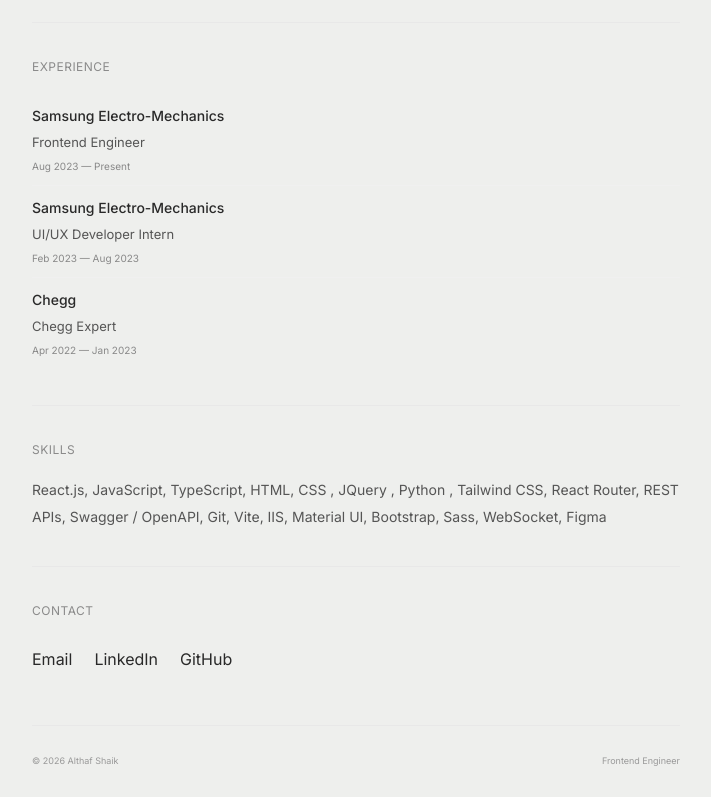
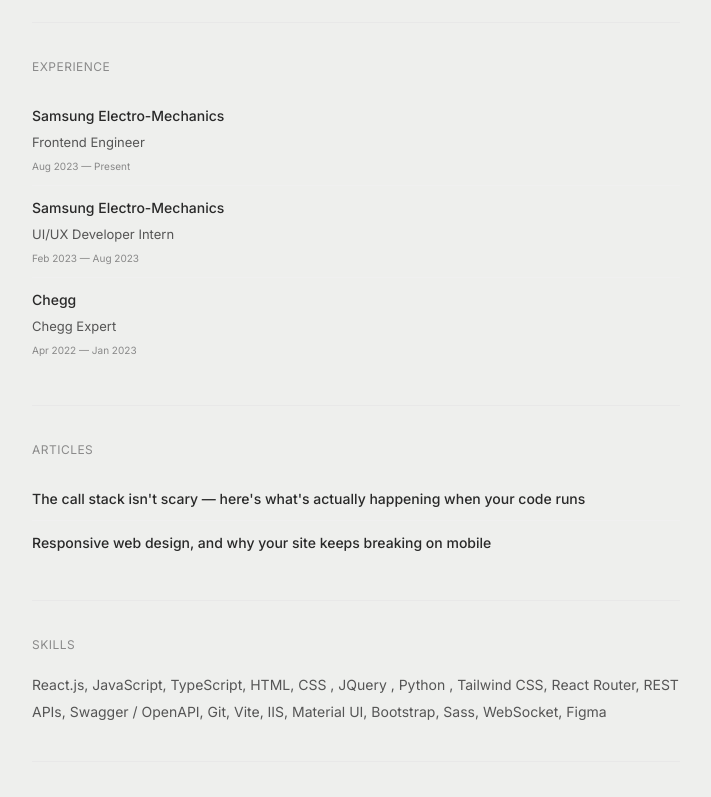
Before and after one commit to uixalthaf/portfolio-minimalism, a React (Vite) app: page / in a window 1280 px wide. Shown: the part 517-1314 px from the top of the page, without its empty margins (284-995 px from the left). Built offline with nearby package versions, Linux system fonts and the light colour scheme.

Commit message:
added articles

```diff
--- a/src/main.jsx
+++ b/src/main.jsx
@@ -8,6 +8,37 @@ const experience = [
   { company: "Samsung Electro-Mechanics", role: "UI/UX Developer Intern", date: "Feb 2023 — Aug 2023" },
   { company: "Chegg", role: "Chegg Expert", date: "Apr 2022 — Jan 2023" }
 ];
+
+const articles = [
+  {
+    title: "The call stack isn't scary — here's what's actually happening when your code runs",
+    url: "https://uixalthaf.github.io/execution-context-theory/"
+  },
+  {
+    title: "Responsive web design, and why your site keeps breaking on mobile",
+    url: "https://uixalthaf.github.io/responsive-design-page/demo_page.html"
+  }
+];
+
+// Shared row used by both Experience and Articles, so the reveal-animation
+// classes and row structure live in one place instead of two copies.
+function Row({ index, href, children }) {
+  const className = `exp row-reveal row-${index + 1} !p-1`;
+  if (href) {
+    return (
+      <a
+        className={className}
+        href={href}
+        target="_blank"
+        rel="noreferrer"
+        style={{ textDecoration: "none" }}
+      >
+        {children}
+      </a>
+    );
+  }
+  return <div className={className}>{children}</div>;
+}
 
 function App(){
  return <div className="page page-load">
@@ -43,14 +74,20 @@ function App(){
    <section id="experience" className="block section-reveal">
     <div className="label">EXPERIENCE</div>
   {experience.map(({ company, role, date }, index) => (
-  <div
-    className={`exp row-reveal row-${index + 1}`}
-    key={`${company}-${role}`}
-  >
+  <Row index={index} key={`${company}-${role}`}>
     <div className="company">{company}</div>
     <div className="role">{role}</div>
     <div className="date">{date}</div>
-  </div>
+  </Row>
+))}
+   </section>
+
+   <section id="articles" className="block section-reveal">
+    <div className="label">ARTICLES</div>
+  {articles.map(({ title, url }, index) => (
+  <Row index={index} href={url} key={title}>
+    <div className="article-title">{title}</div>
+  </Row>
 ))}
    </section>
 
--- a/src/styles.css
+++ b/src/styles.css
@@ -122,3 +122,12 @@ padding: 20px 0px;
 @media (prefers-reduced-motion: reduce){
   html{scroll-behavior:auto}
 }
+.article-title{
+  font-size:14px;
+  font-weight:500;
+  color:var(--ink);
+  transition:color .2s ease;
+}
+.exp:hover .article-title{
+  color:#3a5a78;
+}
```
